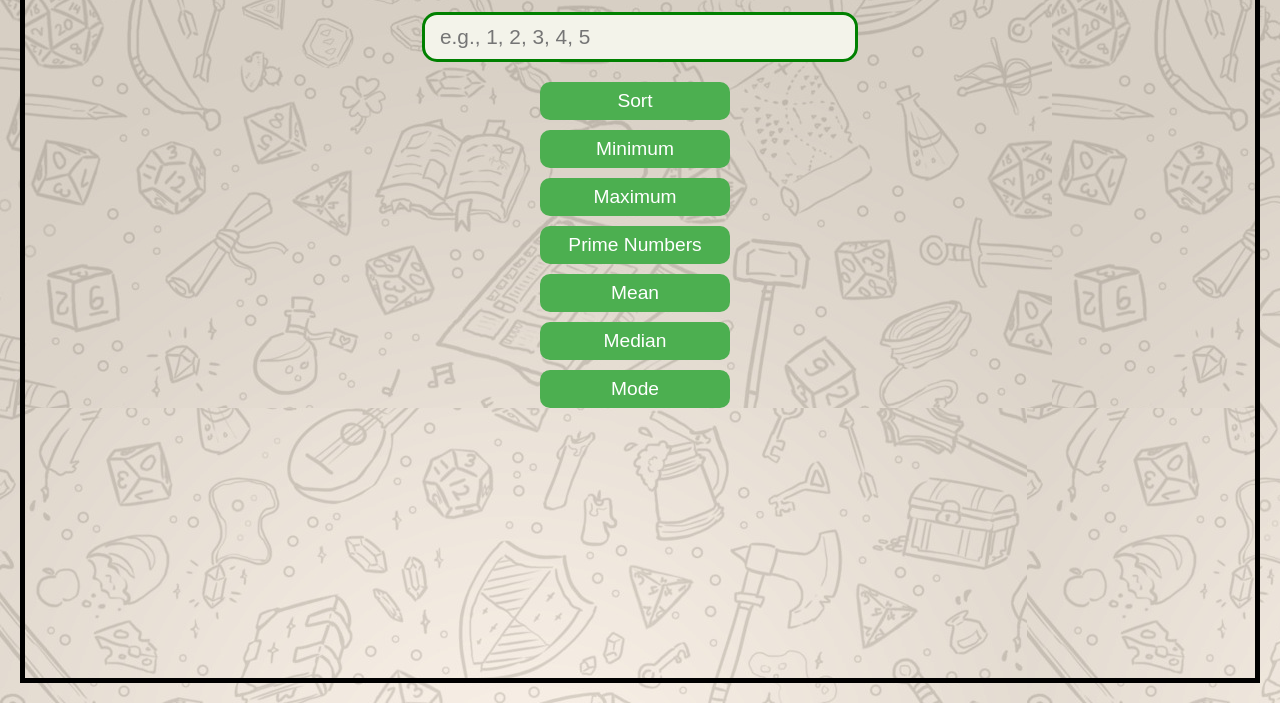
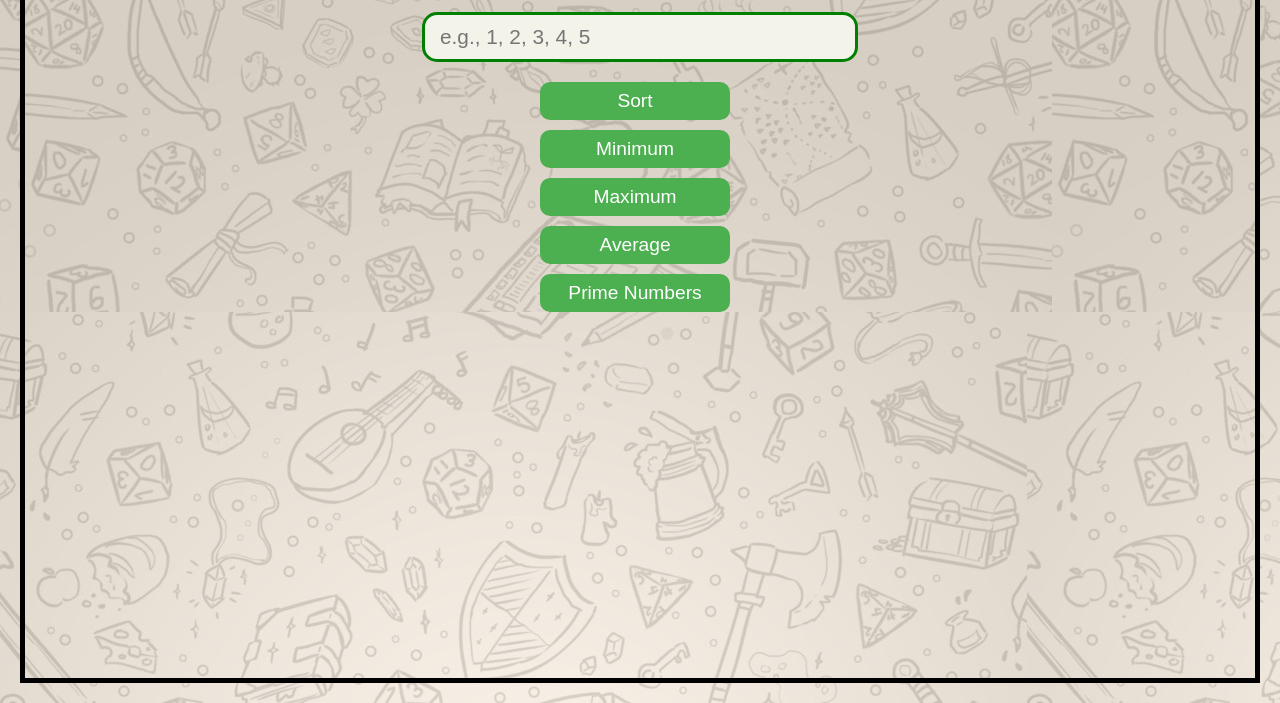
Before and after one commit to MoYusuff/Software_Design-Testing, a plain HTML site: page docs/index.html in a window 1280 px wide. Shown: the part 137-840 px from the top of the page. Drawn offline with Linux system fonts and the light colour scheme.

Commit message:
simplify

```diff
--- a/docs/index.html
+++ b/docs/index.html
@@ -14,10 +14,11 @@
   <button onclick="sortList()">Sort</button>
   <button onclick="calculateMinimum()">Minimum</button>
   <button onclick="calculateMaximum()">Maximum</button>
+  <button onclick="calculateAverage()">Average</button>
   <button onclick="calculatePrimeNumbers()">Prime Numbers</button>
-  <button onclick="calculateMean()">Mean</button>
-  <button onclick="calculateMedian()">Median</button>
-  <button onclick="calculateMode()">Mode</button>
+  <!-- <button onclick="calculateMean()">Mean</button>
+  <button onclick="calculateMedian()">Median</button> -->
+
 <!--
   <button onclick="calculateRange()">Range</button>
   <button onclick="calculateSum()">Sum</button>
--- a/docs/script.js
+++ b/docs/script.js
@@ -32,33 +32,33 @@ function calculatePrimeNumbers() {
   displayOutput(primeNumbers);
 }
 
-function calculateMean() {
-  document.getElementById('output').style.display = "block";
-  var input = document.getElementById("integerList").value;
-  var integers = parseInput(input);
-  var sum = integers.reduce(function(a, b) {
-    return a + b;
-  }, 0);
-  var mean = sum / integers.length;
-  displayOutput(mean);
-}
+// function calculateMean() {
+//   document.getElementById('output').style.display = "block";
+//   var input = document.getElementById("integerList").value;
+//   var integers = parseInput(input);
+//   var sum = integers.reduce(function(a, b) {
+//     return a + b;
+//   }, 0);
+//   var mean = sum / integers.length;
+//   displayOutput(mean);
+// }
 
-function calculateMedian() {
-  var input = document.getElementById("integerList").value;
-  var integers = parseInput(input);
-  integers.sort(function(a, b) {
-    return a - b;
-  });
-  var median;
-  if (integers.length % 2 === 0) {
-    var middle = integers.length / 2;
-    median = (integers[middle - 1] + integers[middle]) / 2;
-  } else {
-    var middleIndex = Math.floor(integers.length / 2);
-    median = integers[middleIndex];
-  }
-  displayOutput(median);
-}
+// function calculateMedian() {
+//   var input = document.getElementById("integerList").value;
+//   var integers = parseInput(input);
+//   integers.sort(function(a, b) {
+//     return a - b;
+//   });
+//   var median;
+//   if (integers.length % 2 === 0) {
+//     var middle = integers.length / 2;
+//     median = (integers[middle - 1] + integers[middle]) / 2;
+//   } else {
+//     var middleIndex = Math.floor(integers.length / 2);
+//     median = integers[middleIndex];
+//   }
+//   displayOutput(median);
+// }
 
 
 
@@ -86,24 +86,33 @@ function isPrime(number) {
   }
   return true;
 }
-function calculateMode() {
+function calculateAverage() {
   var input = document.getElementById("integerList").value;
   var integers = parseInput(input);
-  var counts = {};
-  var mode = [];
-  var maxCount = 0;
-  for (var i = 0; i < integers.length; i++) {
-    var num = integers[i];
-    counts[num] = (counts[num] || 0) + 1;
-    if (counts[num] > maxCount) {
-      maxCount = counts[num];
-      mode = [num];
-    } else if (counts[num] === maxCount) {
-      mode.push(num);
-    }
-  }
-  displayOutput(mode);
+  var sum = integers.reduce(function(a, b) {
+    return a + b;
+  }, 0);
+  var average = sum / integers.length;
+  displayOutput(average);
 }
+// function calculateMode() {
+//   var input = document.getElementById("integerList").value;
+//   var integers = parseInput(input);
+//   var counts = {};
+//   var mode = [];
+//   var maxCount = 0;
+//   for (var i = 0; i < integers.length; i++) {
+//     var num = integers[i];
+//     counts[num] = (counts[num] || 0) + 1;
+//     if (counts[num] > maxCount) {
+//       maxCount = counts[num];
+//       mode = [num];
+//     } else if (counts[num] === maxCount) {
+//       mode.push(num);
+//     }
+//   }
+//   displayOutput(mode);
+// }
 
 // function calculateRange() {
 //   var input = document.getElementById("integerList").value;
```
